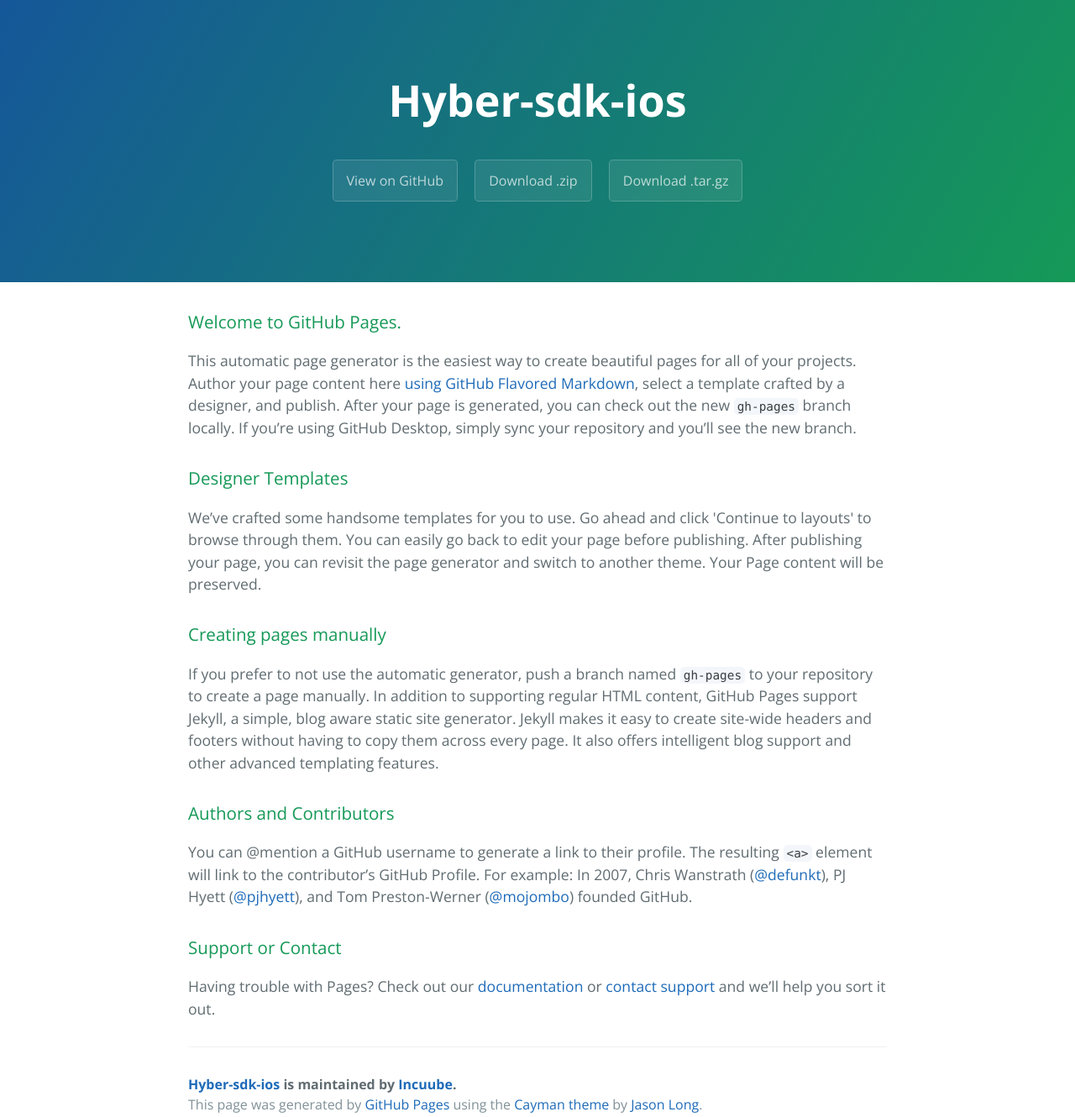
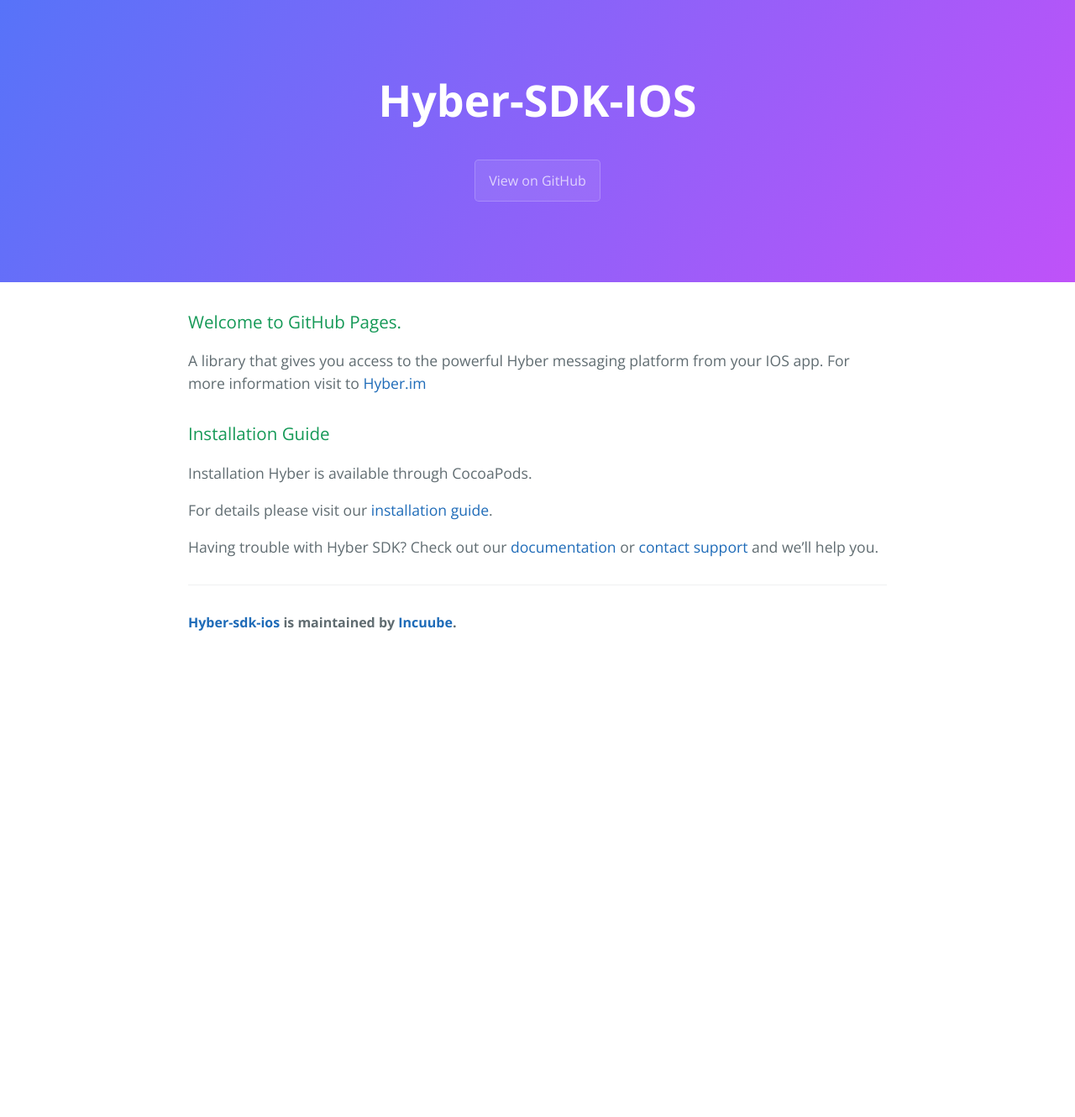
Before and after one commit to ikarpenko1990/Hyber-SDK-iOS, a plain HTML site: page index.html in a window 1280 px wide. Shown: the whole page at 84% size. After the commit the page ends 800 px from the top, so only its background shows below. Drawn offline with nearby package versions, Linux system fonts and the light colour scheme.

Commit message:
added info

```diff
--- a/index.html
+++ b/index.html
@@ -3,6 +3,8 @@
   <head>
     <meta charset="UTF-8">
     <title>Hyber-sdk-ios by Incuube</title>
+
+    <link rel="icon" href="https://hyber.im/img/favicon.ico" type="image/ico">
     <meta name="viewport" content="width=device-width, initial-scale=1">
     <link rel="stylesheet" type="text/css" href="stylesheets/normalize.css" media="screen">
     <link href='https://fonts.googleapis.com/css?family=Open+Sans:400,700' rel='stylesheet' type='text/css'>
@@ -11,43 +13,32 @@
   </head>
   <body>
     <section class="page-header">
-      <h1 class="project-name">Hyber-sdk-ios</h1>
+      <h1 class="project-name">Hyber-SDK-IOS</h1>
       <h2 class="project-tagline"></h2>
       <a href="https://github.com/Incuube/Hyber-SDK-iOS" class="btn">View on GitHub</a>
-      <a href="https://github.com/Incuube/Hyber-SDK-iOS/zipball/master" class="btn">Download .zip</a>
-      <a href="https://github.com/Incuube/Hyber-SDK-iOS/tarball/master" class="btn">Download .tar.gz</a>
     </section>
 
     <section class="main-content">
       <h3>
 <a id="welcome-to-github-pages" class="anchor" href="#welcome-to-github-pages" aria-hidden="true"><span aria-hidden="true" class="octicon octicon-link"></span></a>Welcome to GitHub Pages.</h3>
 
-<p>This automatic page generator is the easiest way to create beautiful pages for all of your projects. Author your page content here <a href="https://guides.github.com/features/mastering-markdown/">using GitHub Flavored Markdown</a>, select a template crafted by a designer, and publish. After your page is generated, you can check out the new <code>gh-pages</code> branch locally. If you’re using GitHub Desktop, simply sync your repository and you’ll see the new branch.</p>
+<p>A library that gives you access to the powerful Hyber messaging platform from your IOS app.
+For more information visit to <a href="https://hyber.im" target="_blank" >Hyber.im</a> </p>
 
 <h3>
-<a id="designer-templates" class="anchor" href="#designer-templates" aria-hidden="true"><span aria-hidden="true" class="octicon octicon-link"></span></a>Designer Templates</h3>
+<a id="designer-templates" class="anchor" href="#designer-templates" aria-hidden="true"><span aria-hidden="true" class="octicon octicon-link"></span></a>Installation Guide</h3>
 
-<p>We’ve crafted some handsome templates for you to use. Go ahead and click 'Continue to layouts' to browse through them. You can easily go back to edit your page before publishing. After publishing your page, you can revisit the page generator and switch to another theme. Your Page content will be preserved.</p>
+<p>Installation
 
-<h3>
-<a id="creating-pages-manually" class="anchor" href="#creating-pages-manually" aria-hidden="true"><span aria-hidden="true" class="octicon octicon-link"></span></a>Creating pages manually</h3>
+Hyber is available through CocoaPods.</p>
+<p>For details please visit our <a href="https://github.com/Incuube/Hyber-SDK-iOS">installation guide</a>.
+</p>
 
-<p>If you prefer to not use the automatic generator, push a branch named <code>gh-pages</code> to your repository to create a page manually. In addition to supporting regular HTML content, GitHub Pages support Jekyll, a simple, blog aware static site generator. Jekyll makes it easy to create site-wide headers and footers without having to copy them across every page. It also offers intelligent blog support and other advanced templating features.</p>
 
-<h3>
-<a id="authors-and-contributors" class="anchor" href="#authors-and-contributors" aria-hidden="true"><span aria-hidden="true" class="octicon octicon-link"></span></a>Authors and Contributors</h3>
-
-<p>You can @mention a GitHub username to generate a link to their profile. The resulting <code>&lt;a&gt;</code> element will link to the contributor’s GitHub Profile. For example: In 2007, Chris Wanstrath (<a href="https://github.com/defunkt" class="user-mention">@defunkt</a>), PJ Hyett (<a href="https://github.com/pjhyett" class="user-mention">@pjhyett</a>), and Tom Preston-Werner (<a href="https://github.com/mojombo" class="user-mention">@mojombo</a>) founded GitHub.</p>
-
-<h3>
-<a id="support-or-contact" class="anchor" href="#support-or-contact" aria-hidden="true"><span aria-hidden="true" class="octicon octicon-link"></span></a>Support or Contact</h3>
-
-<p>Having trouble with Pages? Check out our <a href="https://help.github.com/pages">documentation</a> or <a href="https://github.com/contact">contact support</a> and we’ll help you sort it out.</p>
+<p>Having trouble with Hyber SDK? Check out our <a href="https://github.com/Incuube/Hyber-SDK-iOS">documentation</a> or <a href="https://hyber.im">contact support</a> and we’ll help you.</p>
 
       <footer class="site-footer">
         <span class="site-footer-owner"><a href="https://github.com/Incuube/Hyber-SDK-iOS">Hyber-sdk-ios</a> is maintained by <a href="https://github.com/Incuube">Incuube</a>.</span>
-
-        <span class="site-footer-credits">This page was generated by <a href="https://pages.github.com">GitHub Pages</a> using the <a href="https://github.com/jasonlong/cayman-theme">Cayman theme</a> by <a href="https://twitter.com/jasonlong">Jason Long</a>.</span>
       </footer>
 
     </section>
--- a/stylesheets/stylesheet.css
+++ b/stylesheets/stylesheet.css
@@ -56,8 +56,8 @@
 .page-header {
   color: #fff;
   text-align: center;
-  background-color: #159957;
-  background-image: linear-gradient(120deg, #155799, #159957); }
+    background-color: rgb(191, 82, 249);
+    background-image: linear-gradient(120deg, rgb(87, 115, 249), rgb(191, 82, 249)); }
 
 @media screen and (min-width: 64em) {
   .page-header {
```
